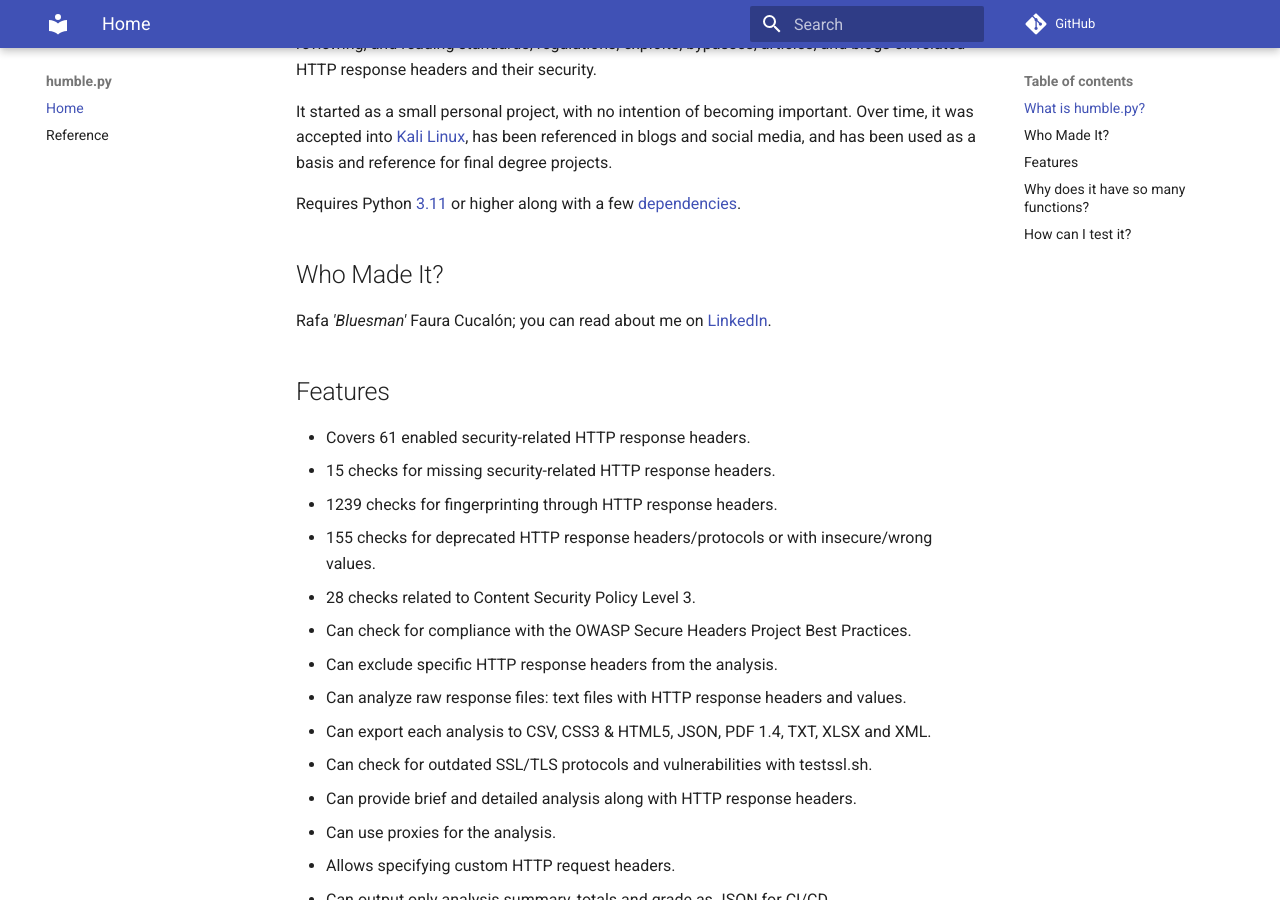
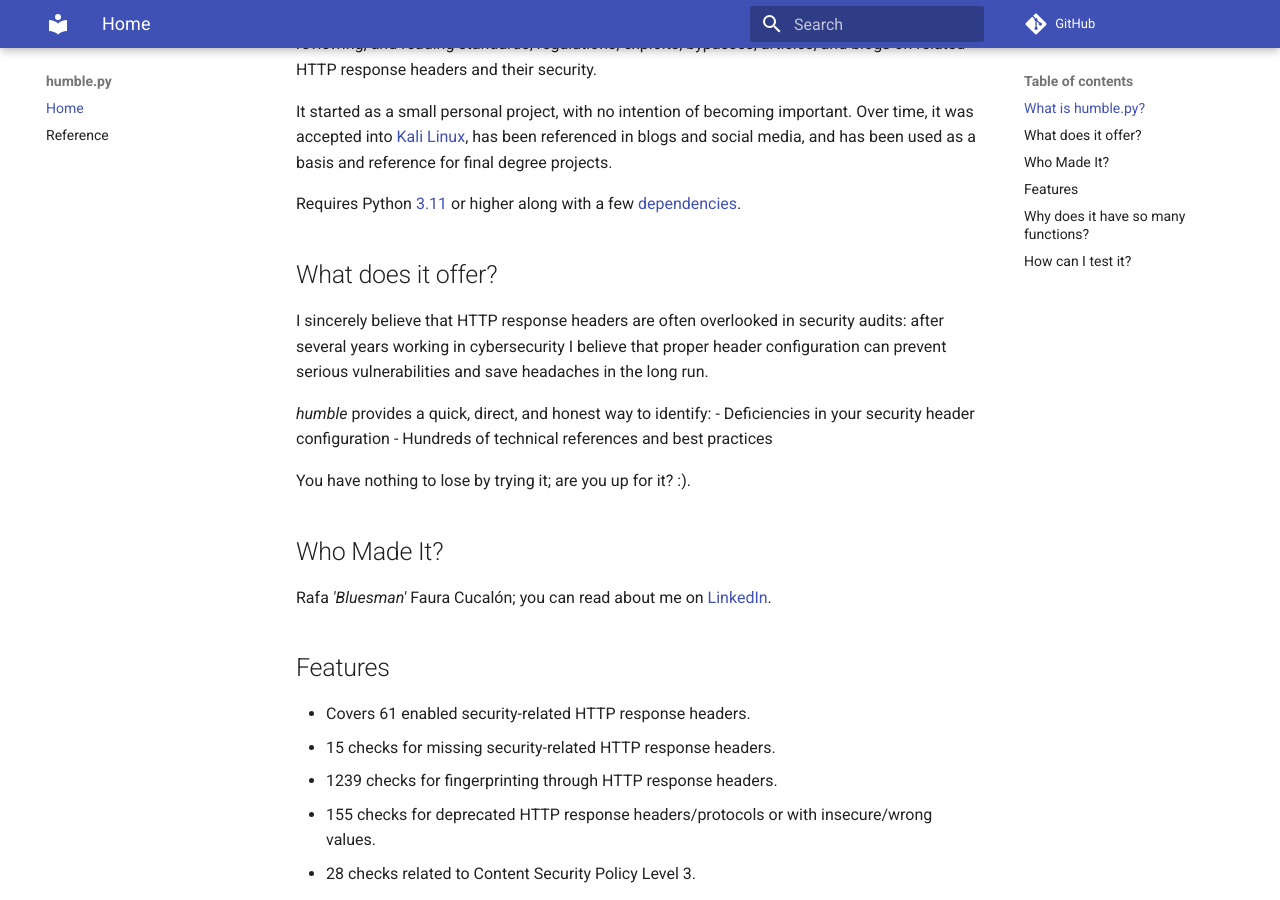
Before and after one commit to rfc-st/humble, an MkDocs documentation site: the page built from docs/index.md, in a window 1280 px wide and 900 px high, scrolled down 332 px. Built offline with MkDocs 1.6.1 and Material for MkDocs 9.7.7, drawn with Linux system fonts in a browser that asks for light colours; comment, search, counter and statistics services are not loaded.

Commit message:
Minor: Improve Read the Docs site

```diff
--- a/docs/index.md
+++ b/docs/index.md
@@ -11,6 +11,16 @@ It is the result of many weekends over the years, filled with excitement: progra
 It started as a small personal project, with no intention of becoming important. Over time, it was accepted into [Kali Linux](https://pkg.kali.org/pkg/humble), has been referenced in blogs and social media, and has been used as a basis and reference for final degree projects.
 
 Requires Python [3.11](https://www.python.org/downloads/release/python-3110/) or higher along with a few [dependencies](https://github.com/rfc-st/humble/blob/master/requirements.txt).
+
+## What does it offer?
+
+I sincerely believe that HTTP response headers are often overlooked in security audits: after several years working in cybersecurity I believe that proper header configuration can prevent serious vulnerabilities and save headaches in the long run.
+
+*humble* provides a quick, direct, and honest way to identify:
+- Deficiencies in your security header configuration
+- Hundreds of technical references and best practices
+
+You have nothing to lose by trying it; are you up for it? :).
 
 ## Who Made It?
 
```
